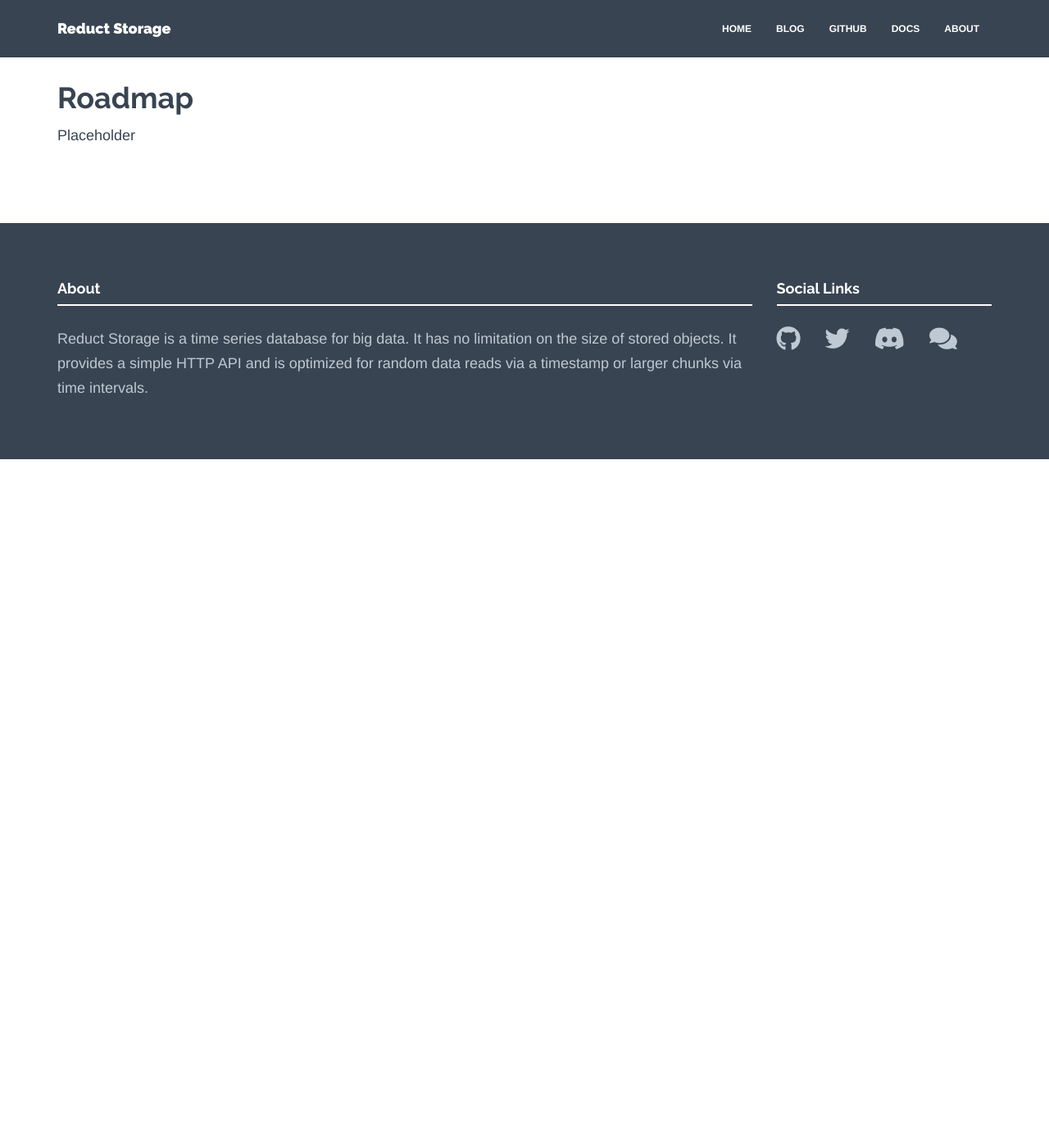
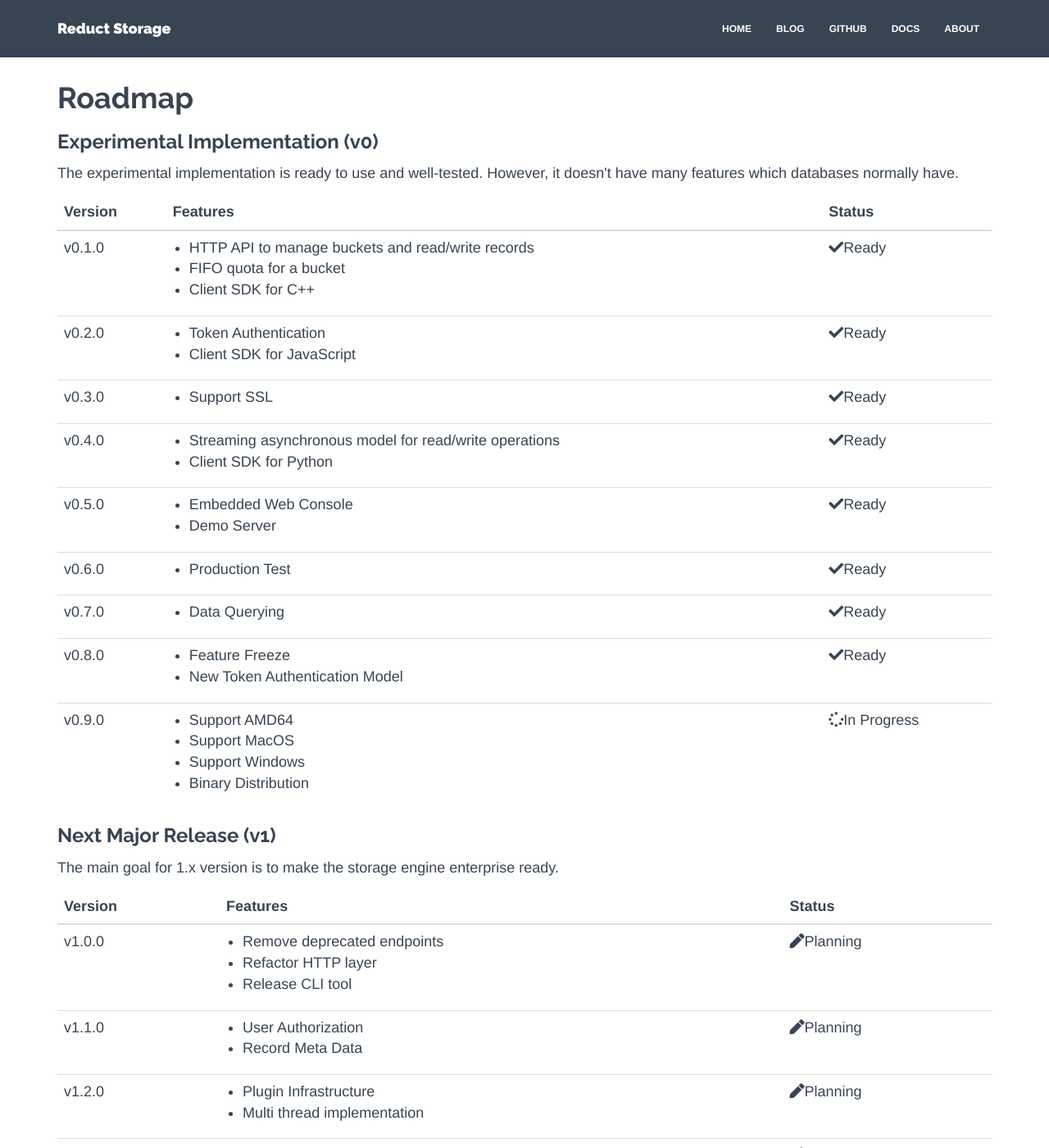
Before and after one commit to reductstore/homepage, a Jekyll site: the page built from roadmap.html, in a window 1280 px wide and 1400 px high. Shown: the whole window at 82% size. Built offline with Jekyll 4.4.1, drawn with Linux system fonts in a browser that asks for light colours; nearby versions of some CDN libraries; some of the changed text lies outside the part shown.

Commit message:
add roadmap

```diff
--- a/_config.yml
+++ b/_config.yml
@@ -24,6 +24,7 @@
   primary: "#231b49" #"#F70031"
   primary_rgb: "0,179,254" #"247,0,49" #rgb of the primary. Needed in some places for the transparency effect.
   secondary: "#384452" #"#33004D"
+  success: "#22ad24"
   link: "#428bca"
   link_hover: "#01b2fe"
   footer_heading: "#ffffff"
--- /dev/null
+++ b/roadmap.html
@@ -0,0 +1,169 @@
+---
+layout: page
+title: Roadmap
+permalink: /roadmap
+---
+
+<h3> Experimental Implementation (v0) </h3>
+
+<p>
+    The experimental implementation is ready to use and well-tested. However, it doesn't have many features which
+    databases normally have.
+</p>
+<table class="table">
+    <thead>
+    <tr>
+        <th scope="col">Version</th>
+        <th scope="col">Features</th>
+        <th scope="col">Status</th>
+    </tr>
+    </thead>
+    <tbody>
+    <tr>
+        <td>v0.1.0</td>
+        <td>
+            <ul>
+                <li>HTTP API to manage buckets and read/write records</li>
+                <li>FIFO quota for a bucket</li>
+                <li>Client SDK for C++</li>
+            </ul>
+        </td>
+        <td><i class="fa fa-check" aria-hidden="true"></i>Ready</td>
+    </tr>
+    <tr>
+        <td>v0.2.0</td>
+        <td>
+            <ul>
+                <li>Token Authentication</li>
+                <li>Client SDK for JavaScript</li>
+            </ul>
+        </td>
+        <td><i class="fa fa-check" aria-hidden="true"></i>Ready</td>
+    </tr>
+    <tr>
+        <td>v0.3.0</td>
+        <td>
+            <ul>
+                <li>Support SSL</li>
+            </ul>
+        </td>
+        <td><i class="fa fa-check" aria-hidden="true"></i>Ready</td>
+    </tr>
+    <tr>
+        <td>v0.4.0</td>
+        <td>
+            <ul>
+                <li>Streaming asynchronous model for read/write operations</li>
+                <li>Client SDK for Python</li>
+            </ul>
+        </td>
+        <td><i class="fa fa-check" aria-hidden="true"></i>Ready</td>
+    </tr>
+    <tr>
+        <td>v0.5.0</td>
+        <td>
+            <ul>
+                <li>Embedded Web Console</li>
+                <li>Demo Server</li>
+            </ul>
+        </td>
+        <td><i class="fa fa-check" aria-hidden="true"></i>Ready</td>
+    </tr>
+    <tr>
+        <td>v0.6.0</td>
+        <td>
+            <ul>
+                <li>Production Test</li>
+            </ul>
+        </td>
+        <td><i class="fa fa-check" aria-hidden="true"></i>Ready</td>
+    </tr>
+    <tr>
+        <td>v0.7.0</td>
+        <td>
+            <ul>
+                <li>Data Querying</li>
+            </ul>
+        </td>
+        <td><i class="fa fa-check" aria-hidden="true"></i>Ready</td>
+    </tr>
+    <tr>
+        <td>v0.8.0</td>
+        <td>
+            <ul>
+                <li>Feature Freeze</li>
+                <li>New Token Authentication Model</li>
+            </ul>
+        </td>
+        <td><i class="fa fa-check" aria-hidden="true"></i>Ready</td>
+    </tr>
+    <tr>
+        <td>v0.9.0</td>
+        <td>
+            <ul>
+                <li>Support AMD64</li>
+                <li>Support MacOS</li>
+                <li>Support Windows</li>
+                <li>Binary Distribution</li>
+            </ul>
+        </td>
+        <td><i class="fa fa-spinner" aria-hidden="true"></i>In Progress</td>
+    </tr>
+    </tbody>
+</table>
+
+<h3>Next Major Release (v1)</h3>
+<p>
+    The main goal for 1.x version is to make the storage engine enterprise ready.
+</p>
+
+<table class="table">
+    <thead>
+    <tr>
+        <th scope="col">Version</th>
+        <th scope="col">Features</th>
+        <th scope="col">Status</th>
+    </tr>
+    </thead>
+    <tbody>
+    <tr>
+        <td>v1.0.0</td>
+        <td>
+            <ul>
+                <li>Remove deprecated endpoints</li>
+                <li>Refactor HTTP layer</li>
+                <li>Release CLI tool</li>
+            </ul>
+        </td>
+        <td><i class="fa fa-pen" aria-hidden="true"></i>Planning</td>
+    </tr>
+    <tr>
+        <td>v1.1.0</td>
+        <td>
+            <ul>
+                <li>User Authorization</li>
+                <li>Record Meta Data</li>
+            </ul>
+        </td>
+        <td><i class="fa fa-pen" aria-hidden="true"></i>Planning</td>
+    </tr>
+    <tr>
+        <td>v1.2.0</td>
+        <td>
+            <ul>
+                <li>Plugin Infrastructure</li>
+                <li>Multi thread implementation</li>
+            </ul>
+        </td>
+        <td><i class="fa fa-pen" aria-hidden="true"></i>Planning</td>
+    </tr>
+    <tr>
+        <td>v1.3.0</td>
+        <td>
+            <ul>
+                <li>Replication</li>
+            </ul>
+        </td>
+        <td><i class="fa fa-pen" aria-hidden="true"></i>Planning</td>
+    </tr>
+</table>
--- a/roadmap.md
+++ /dev/null
@@ -1,7 +0,0 @@
----
-layout: page
-title: Roadmap
-permalink: /roadmap
----
-
-Placeholder
```
Also changed, not shown: story.md (+2 -2 lines).
